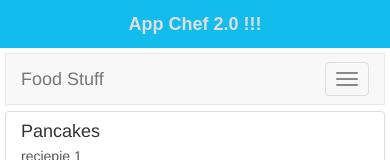
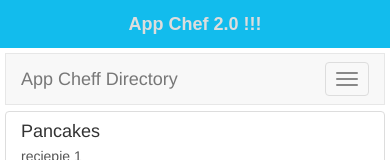
Before and after one commit to H1M/HelloWorldHB, a plain HTML site: page www/index.html in a window 390 px wide. Shown: the top 160 px of the page. Drawn offline with Linux system fonts and the light colour scheme; some packages are replaced by stand-ins of ours.

Commit message:
commiting changes, learning how
changed text on navbar

```diff
--- a/www/index.html
+++ b/www/index.html
@@ -79,7 +79,7 @@
                 <div class="upage-content ac0 content-area vertical-col left" id="page_65_95">
                     <div role="navigation" class="navbar navbar-default full-width-widget widget uib_w_8 d-margins" data-uib="twitter%20bootstrap/navbar" data-ver="1">
                         <button type="button" class="navbar-toggle" data-toggle="collapse" data-target="#bs-navbar-0"> <span class="icon-bar"></span>  <span class="icon-bar"></span>  <span class="icon-bar"></span>
-                        </button><a class="navbar-brand" href="#">Food Stuff</a>
+                        </button><a class="navbar-brand" href="#">App Cheff Directory</a>
                         <div id="bs-navbar-0" class="navbar-collapse collapse">
                             <ul class="nav navbar-nav">
                                 <li><a href="#">Home</a>
```
